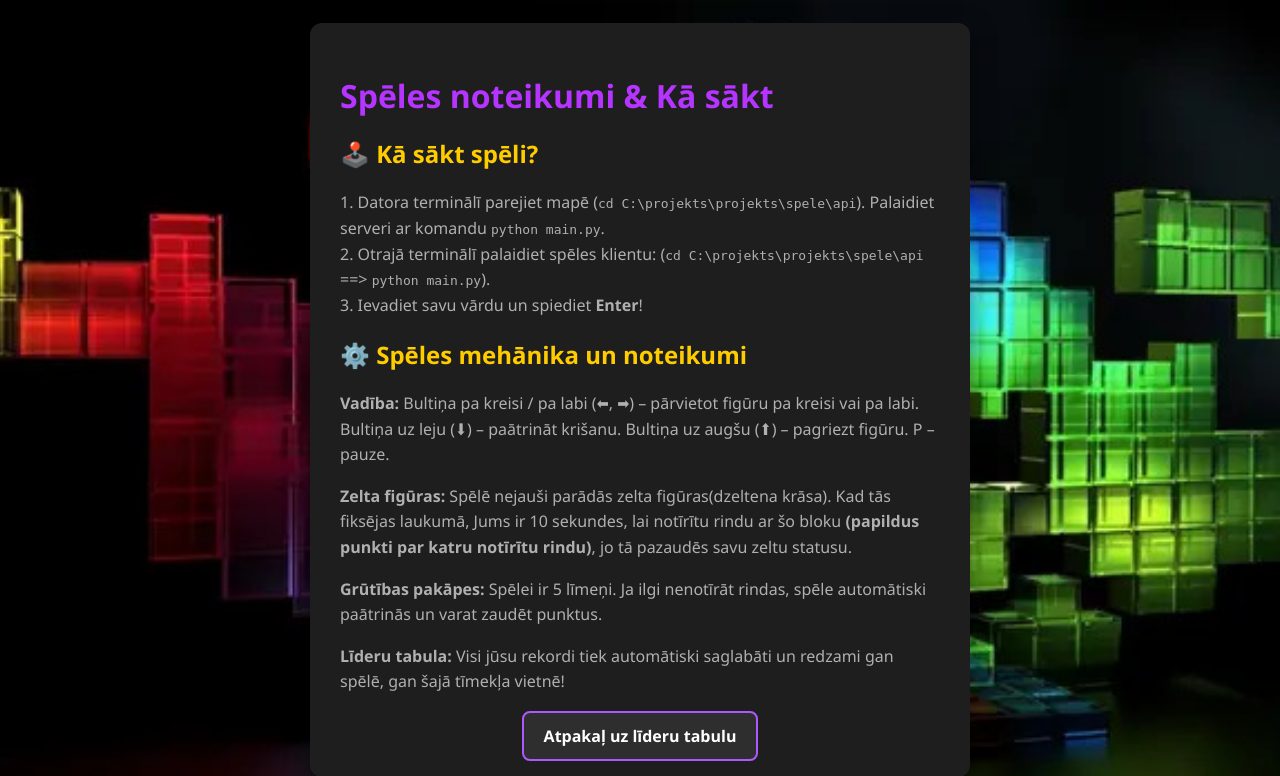
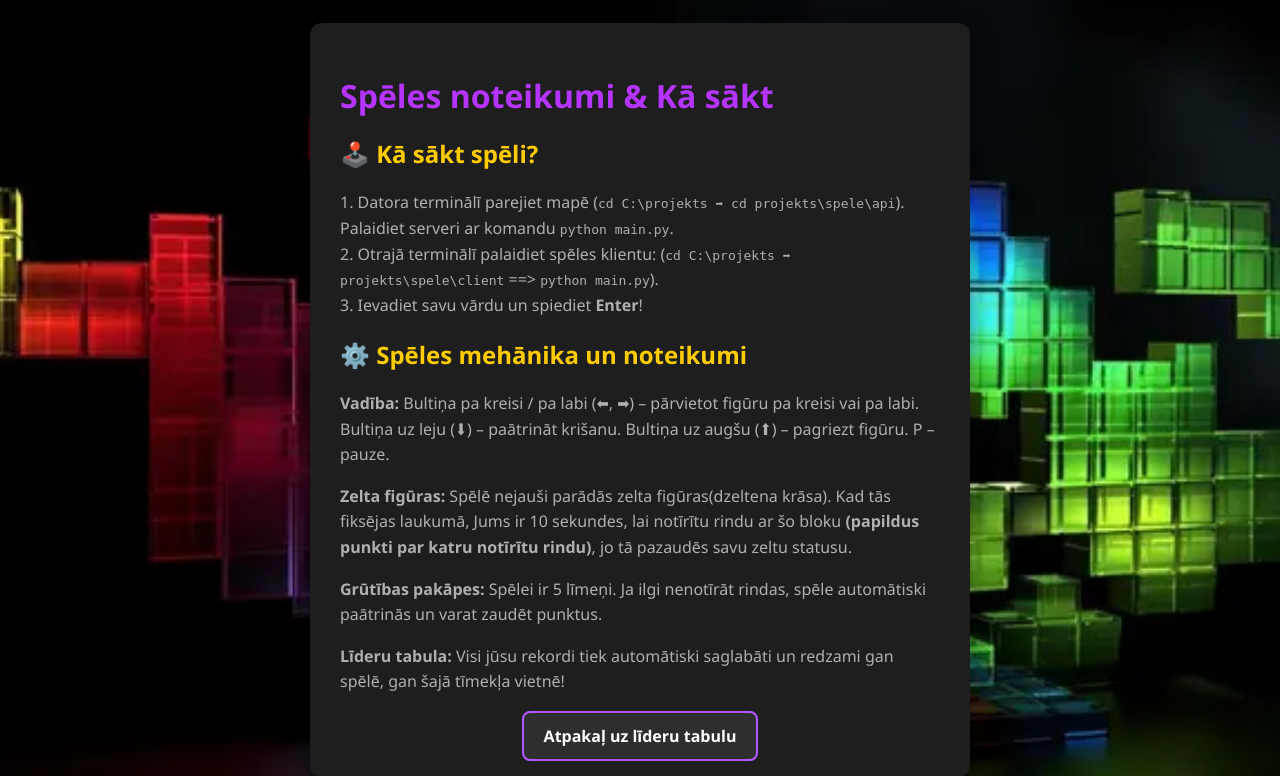
Before and after one commit to JayPhantom16/untitled-tetris-game, a Flask app: page /rules in a window 1280 px wide. Shown: the top 776 px of the page. Run offline with Flask 3, Linux system fonts and the light colour scheme.

Commit message:
redigesana

```diff
--- a/projekts/spele/api/templates/rules.html
+++ b/projekts/spele/api/templates/rules.html
@@ -10,8 +10,8 @@
         <h1>Spēles noteikumi & Kā sākt</h1>
 
         <h2>🕹️ Kā sākt spēli?</h2>
-        <p>1. Datora terminālī parejiet mapē (<code>cd C:\projekts\projekts\spele\api</code>). Palaidiet serveri ar komandu <code>python main.py</code>.<br>
-           2. Otrajā terminālī palaidiet spēles klientu: (<code>cd C:\projekts\projekts\spele\api</code> ==> <code>python main.py</code>).<br>
+        <p>1. Datora terminālī parejiet mapē (<code>cd C:\projekts ➡ cd projekts\spele\api</code>). Palaidiet serveri ar komandu <code>python main.py</code>.<br>
+           2. Otrajā terminālī palaidiet spēles klientu: (<code>cd C:\projekts ➡ projekts\spele\client</code> ==> <code>python main.py</code>).<br>
            3. Ievadiet savu vārdu un spiediet <b>Enter</b>!</p>
 
         <h2>⚙️ Spēles mehānika un noteikumi</h2>
```
